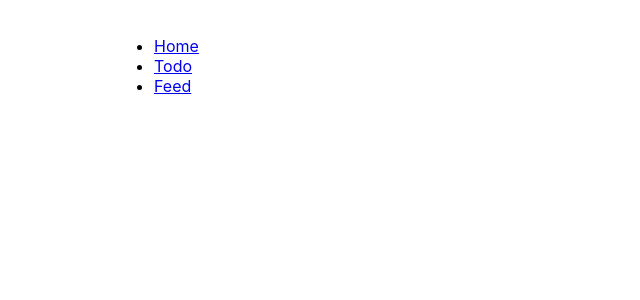
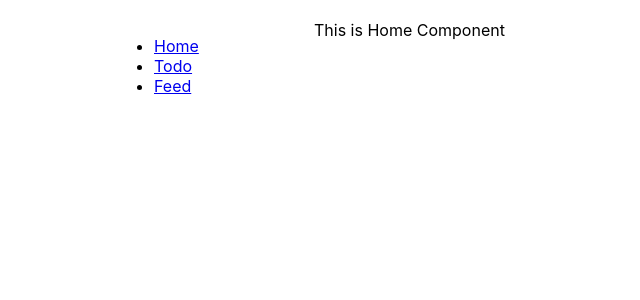
Before and after one commit to SinChaNo/git2021-working, a React (Create React App) app in the folder 4-react/myworkspace/: page / in a window 1280 px wide. Shown: the top 300 px of the page, without its empty margins (126-766 px from the left). Built offline with nearby package versions, Linux system fonts and the light colour scheme.

Commit message:
2021.08.24 (fix app Home)

```diff
--- a/4-react/myworkspace/src/App.tsx
+++ b/4-react/myworkspace/src/App.tsx
@@ -63,6 +63,7 @@ function App() {
         <main style={{marginLeft:"200px"}}>
           <Suspense fallback={<div>Loding...</div>}>
             <Switch>
+              <Route path="/" component= {Home} exact />
               <Route path="/todo" component={Todo} />
               <Route path="/Feed" component={Feed} />
             </Switch>
```
